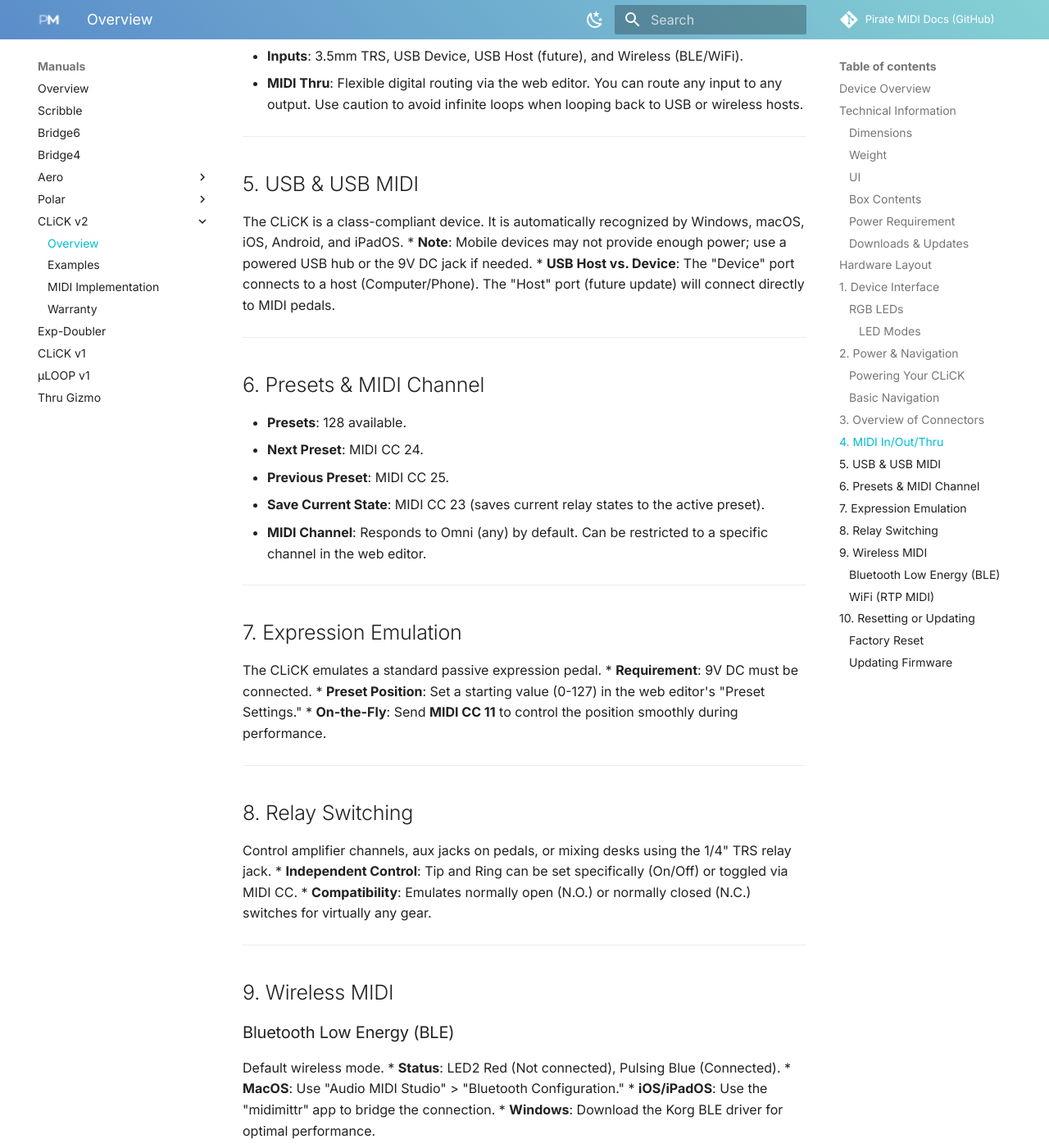
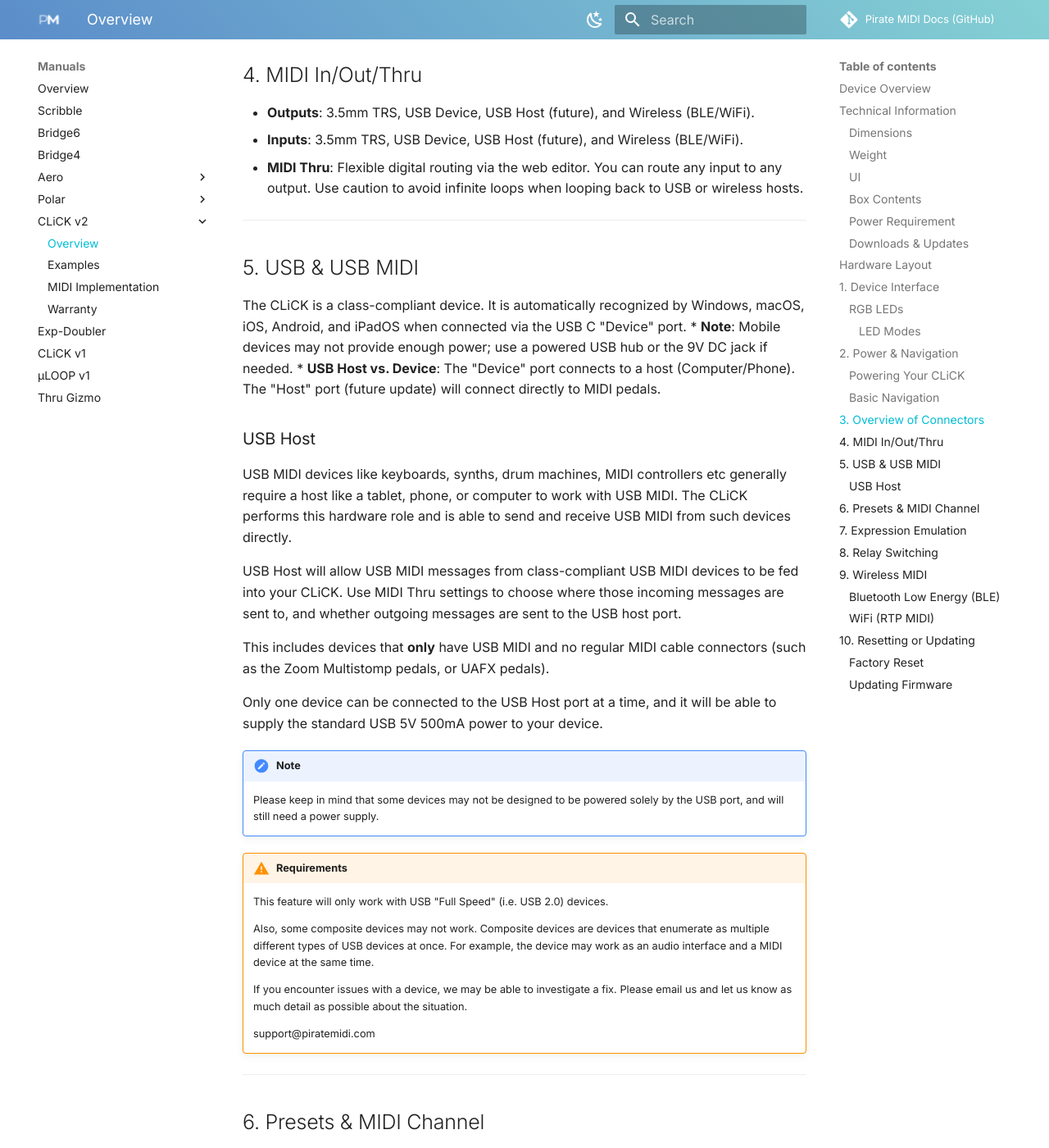
Before and after one commit to Pirate-MIDI/pirate-midi-docs, an MkDocs documentation site: the page built from docs/manuals/click-v2/index.md, in a window 1280 px wide and 1400 px high, scrolled down 5595 px. Shown: the whole window at 82% size. Built offline with MkDocs 1.6.1 and Material for MkDocs 9.7.7, drawn with Linux system fonts in a browser that asks for light colours; some web fonts are replaced; comment, search, counter and statistics services are not loaded; some of the changed text lies outside the part shown.

Commit message:
Click and scribble updates
CLiCK v2 USB Host details added, and Scribble USB PD warning added.

```diff
--- a/docs/manuals/click-v2/index.md
+++ b/docs/manuals/click-v2/index.md
@@ -6,9 +6,9 @@
 ---
 
 ## Device Overview
-The CLICK is a hub for wireless MIDI, relay switching, and emulated expression control. It is made in New South Wales, Australia and supports our Device API for external control. Now you can bring more of your non-MIDI devices into your MIDI universe.
+The CLICK is a hub for wireless MIDI, USB MIDI host, relay switching, and emulated expression control. It is made in New South Wales, Australia and supports our Device API for external control. Now you can bring more of your non-MIDI devices into your MIDI universe.
 
-With USB power only, the CLICK can be used as a USB MIDI interface with the built-in 3.5mm TRS MIDI jacks, a MIDI-controlled relay switcher with the 1/4" TRS relay jack, and a WiFi or Bluetooth LE MIDI interface.
+With USB power only, the CLICK can be used as a USB MIDI and USB MIDI host interface with the built-in 3.5mm TRS MIDI jacks, a MIDI-controlled relay switcher with the 1/4" TRS relay jack, USB C jacks, and a WiFi or Bluetooth LE MIDI interface.
 
 Each of the 128 presets can save your desired relay states for the Tip and the Ring independently as well as the position of the expression output. Please note that expression output requires a 9v DC connection and will not work on USB power only.
 
@@ -55,7 +55,7 @@
 ![CLiCK v2 Hardware Layout 1](../../assets/ClickImages/click-hardware-1.jpeg)
 
 1. **USB Device Port**: For powering the CLICK and connecting to computers to use CLICK as a USB MIDI interface.
-2. **USB Host Port**: (Currently inactive) Designed for USB MIDI Host functionality in a future update.
+2. **USB Host Port**: (Active from firmware v.2.0.5) Connect a single USB device and receive and send USB MIDI without needing to connect to a phone or computer.
 3. **9V DC Jack**: Centre negative 2.1mm barrel jack. 150mA recommended. Required for expression emulation.
 4. **3.5mm TRS MIDI**: Input and output. Output is switchable between Type A, Type B, or Aux switch input.
 
@@ -102,11 +102,11 @@
 ## 3. Overview of Connectors
 
 * **USB Device (Type-C)**: Class-compliant USB MIDI. Connect to computers, phones, or tablets.
-* **USB Host (Type-C)**: (Inactive) Future support for MIDI controllers/pedals.
-* **9V DC**: Standard pedal power. 150mA required.
-* **1/4" TRS Relay**: Two independent relays (Tip and Ring) controllable via MIDI CC or presets.
+* **USB Host (Type-C)**: Single-device USB host port. Cannot read USB hubs. Supplies USB specification power (5V, up to 500mA). Requires input power supply to match connected device's requirement.
+* **9V DC**: Standard pedal power. minimum 150mA required. More if powering a USB device via USB host port.
+* **1/4" TRS Relay**: Two independent silent relays (Tip and Ring) controllable via MIDI CC or presets.
 * **1/4" TRS Expression**: Passive variable-resistance emulation for non-MIDI pedals.
-* **3.5mm TRS MIDI**: Type A compliant input. Output is switchable (Type A, Type B, or Aux In).
+* **3.5mm TRS MIDI**: Type A opto-isolated input. Output is switchable (Type A, Type B, or Aux In).
 
 ---
 
@@ -119,9 +119,31 @@
 ---
 
 ## 5. USB & USB MIDI
-The CLiCK is a class-compliant device. It is automatically recognized by Windows, macOS, iOS, Android, and iPadOS.
+The CLiCK is a class-compliant device. It is automatically recognized by Windows, macOS, iOS, Android, and iPadOS when connected via the USB C "Device" port.
 * **Note**: Mobile devices may not provide enough power; use a powered USB hub or the 9V DC jack if needed.
 * **USB Host vs. Device**: The "Device" port connects to a host (Computer/Phone). The "Host" port (future update) will connect directly to MIDI pedals.
+
+### USB Host
+USB MIDI devices like keyboards, synths, drum machines, MIDI controllers etc generally require a host like a tablet, phone, or computer to work with USB MIDI. The CLiCK performs this hardware role and is able to send and receive USB MIDI from such devices directly.
+
+USB Host will allow USB MIDI messages from class-compliant USB MIDI devices to be fed into your CLiCK. Use MIDI Thru settings to choose where those incoming messages are sent to, and whether outgoing messages are sent to the USB host port.
+
+This includes devices that **only** have USB MIDI and no regular MIDI cable connectors (such as the Zoom Multistomp pedals, or UAFX pedals).
+
+Only one device can be connected to the USB Host port at a time, and it will be able to supply the standard USB 5V 500mA power to your device.
+
+!!! note
+    Please keep in mind that some devices may not be designed to be powered solely by the USB port, and will still need a power supply.
+
+!!! warning "Requirements"
+    This feature will only work with USB "Full Speed" (i.e. USB 2.0)  devices.
+
+    Also, some composite devices may not work. Composite devices are devices that enumerate as multiple different types of USB devices at once. For example, the device may work as an audio interface and a MIDI device at the same time.
+
+    If you encounter issues with a device, we may be able to investigate a fix. Please email us and let us know as much detail as possible about the situation.
+
+    support@piratemidi.com
+
 
 ---
 
```
Also changed, not shown: docs/manuals/scribble/index.md (+7 -0 lines).
